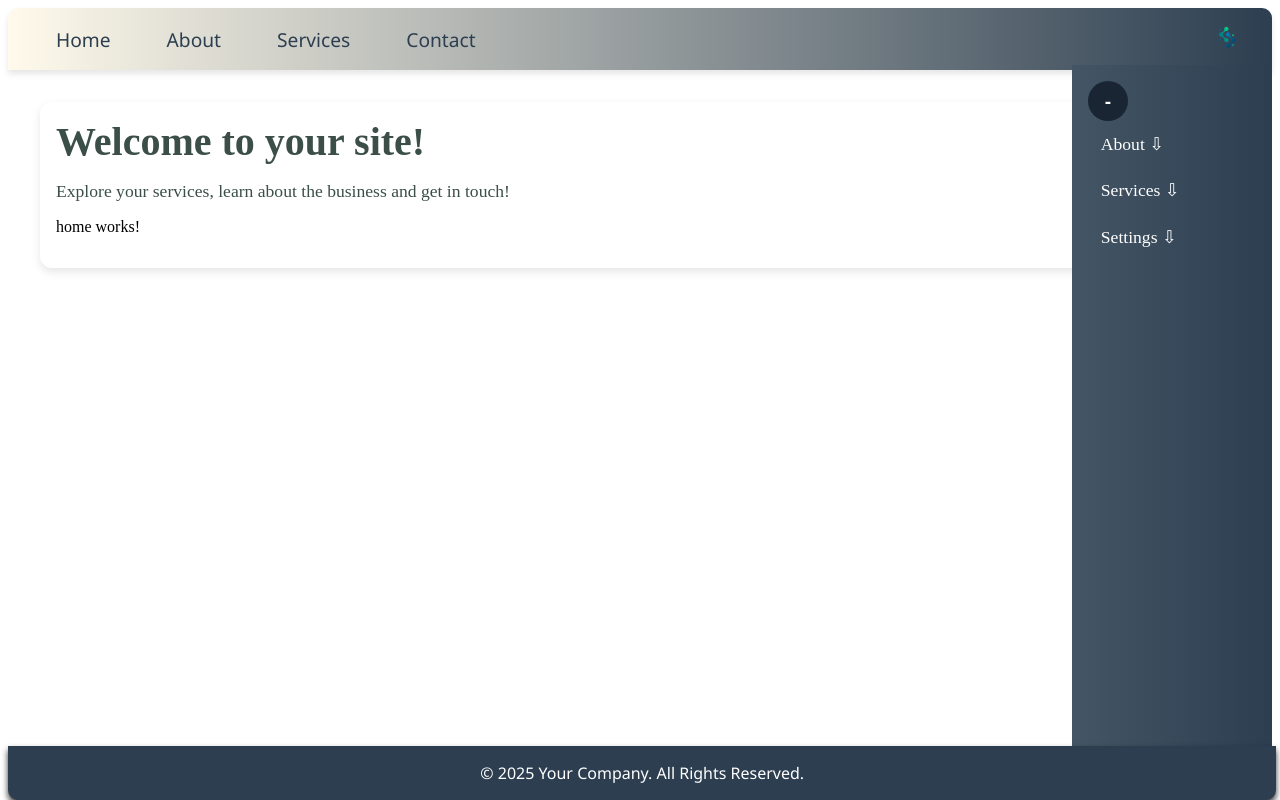
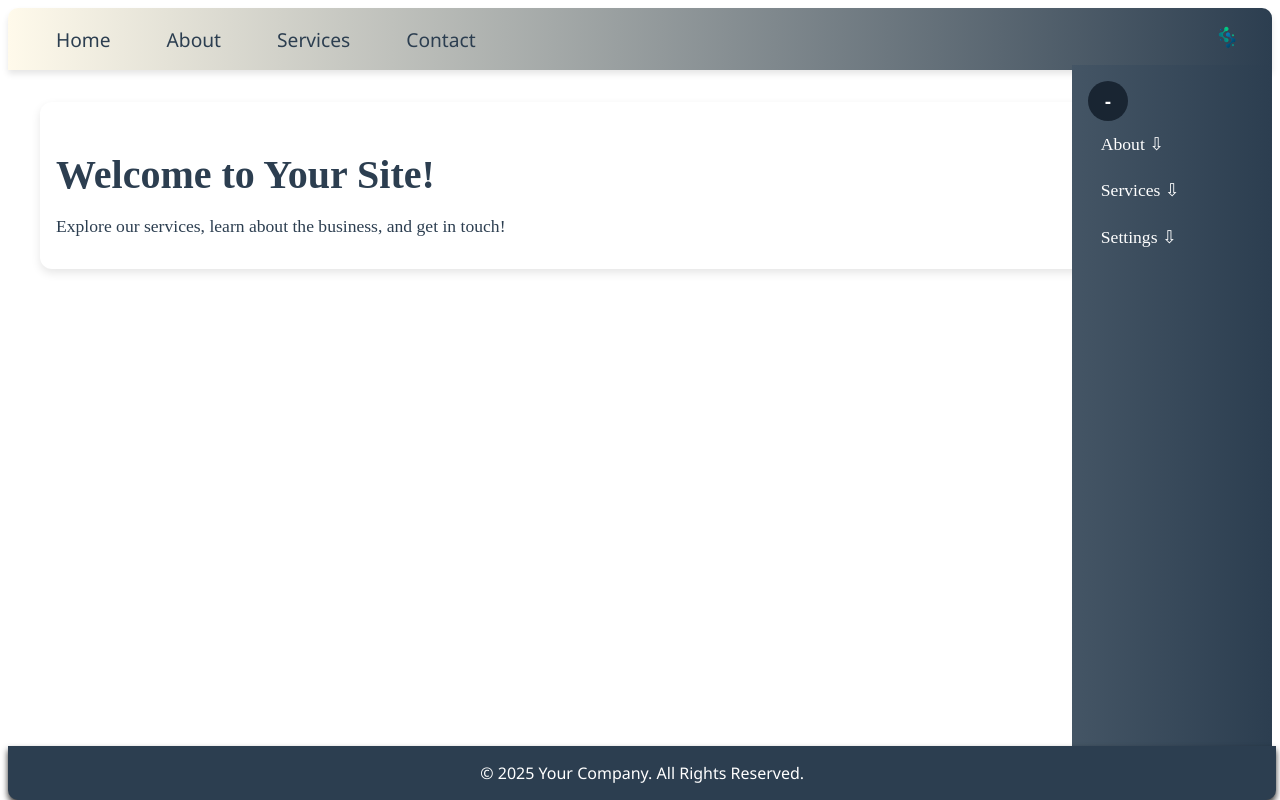
Before and after one commit to MaritaThuriAnna/responsive-site-angular, an Angular app: page / in a window 1280 px wide. Built offline with nearby package versions, Linux system fonts and the light colour scheme.

Commit message:
pages dummy content

```diff
--- a/src/app/app.component.html
+++ b/src/app/app.component.html
@@ -3,8 +3,8 @@
 
 <main>
   <section class="landing-content">
-    <h1>Welcome to your site!</h1>
-    <p>Explore your services, learn about the business and get in touch!</p>
+    <!-- <h1>Welcome to your site!</h1>
+    <p>Explore your services, learn about the business and get in touch!</p> -->
     <router-outlet></router-outlet>
   </section>
 </main>
--- /dev/null
+++ b/src/app/content.service.ts
@@ -0,0 +1,30 @@
+import { Injectable } from '@angular/core';
+
+@Injectable({
+  providedIn: 'root'
+})
+export class ContentService {
+
+  private pagesContent: { [key: string]: { title: string; content: string } } = {
+    home: {
+      title: 'Welcome to Your Site!',
+      content: 'Explore our services, learn about the business, and get in touch!',
+    },
+    about: {
+      title: 'About Us',
+      content: 'We are a company dedicated to providing the best services to our customers.',
+    },
+    services: {
+      title: 'Our Services',
+      content: 'We offer a range of professional services to meet your needs.',
+    },
+    contact: {
+      title: 'Contact Us',
+      content: 'Reach out to us for inquiries, support, or collaboration opportunities.',
+    },
+  };
+
+  getPageContent(page: string) {
+    return this.pagesContent[page] || { title: 'Page Not Found', content: 'Content not available.' };
+  }
+}
--- a/src/app/pages/about/about.component.html
+++ b/src/app/pages/about/about.component.html
@@ -1 +1,2 @@
-<p>about works!</p>
+<h1>{{ title }}</h1>
+<p>{{ content }}</p>
--- a/src/app/pages/about/about.component.ts
+++ b/src/app/pages/about/about.component.ts
@@ -1,12 +1,22 @@
-import { Component } from '@angular/core';
+import { Component, inject } from '@angular/core';
+import { ContentService } from '../../content.service';
 
 @Component({
   selector: 'app-about',
   standalone: true,
   imports: [],
   templateUrl: './about.component.html',
-  styleUrl: './about.component.css'
+  styleUrl: '../home/home.component.css'
 })
 export class AboutComponent {
+  title: string = '';
+  content: string = '';
 
+  private contentService = inject(ContentService);
+
+  ngOnInit() {
+    const pageData = this.contentService.getPageContent('about');
+    this.title = pageData.title;
+    this.content = pageData.content;
+  }
 }
--- a/src/app/pages/contact/contact.component.html
+++ b/src/app/pages/contact/contact.component.html
@@ -1 +1,2 @@
-<p>contact works!</p>
+<h1>{{ title }}</h1>
+<p>{{ content }}</p>
--- a/src/app/pages/contact/contact.component.ts
+++ b/src/app/pages/contact/contact.component.ts
@@ -1,12 +1,22 @@
-import { Component } from '@angular/core';
+import { Component, inject } from '@angular/core';
+import { ContentService } from '../../content.service';
 
 @Component({
   selector: 'app-contact',
   standalone: true,
   imports: [],
   templateUrl: './contact.component.html',
-  styleUrl: './contact.component.css'
+  styleUrl: '../home/home.component.css'
 })
 export class ContactComponent {
+  title: string = '';
+  content: string = '';
 
+  private contentService = inject(ContentService);
+
+  ngOnInit() {
+    const pageData = this.contentService.getPageContent('contact');
+    this.title = pageData.title;
+    this.content = pageData.content;
+  }
 }
--- a/src/app/pages/home/home.component.css
+++ b/src/app/pages/home/home.component.css
@@ -0,0 +1,15 @@
+h1, h2, h3{
+    font-weight: 600;
+    margin-bottom: 1rem;
+}
+
+h1{
+    font-size: 2.5rem;
+    color: #2c3e50;
+}
+
+p{
+    margin-bottom: 1rem;
+    font-size: 1.1rem;
+    color: #2c3e50;
+}
--- a/src/app/pages/home/home.component.html
+++ b/src/app/pages/home/home.component.html
@@ -1 +1,2 @@
-<p>home works!</p>
+<h1>{{ title }}</h1>
+<p>{{ content }}</p>
--- a/src/app/pages/home/home.component.ts
+++ b/src/app/pages/home/home.component.ts
@@ -1,4 +1,5 @@
-import { Component } from '@angular/core';
+import { Component, inject } from '@angular/core';
+import { ContentService } from '../../content.service';
 
 @Component({
   selector: 'app-home',
@@ -8,5 +9,14 @@ import { Component } from '@angular/core';
   styleUrl: './home.component.css'
 })
 export class HomeComponent {
+  title: string = '';
+  content: string = '';
 
+  private contentService = inject(ContentService);
+
+  ngOnInit() {
+    const pageData = this.contentService.getPageContent('home');
+    this.title = pageData.title;
+    this.content = pageData.content;
+  }
 }
--- a/src/app/pages/services/services.component.html
+++ b/src/app/pages/services/services.component.html
@@ -1 +1,2 @@
-<p>services works!</p>
+<h1>{{ title }}</h1>
+<p>{{ content }}</p>
--- a/src/app/pages/services/services.component.ts
+++ b/src/app/pages/services/services.component.ts
@@ -1,12 +1,22 @@
-import { Component } from '@angular/core';
+import { Component, inject } from '@angular/core';
+import { ContentService } from '../../content.service';
 
 @Component({
   selector: 'app-services',
   standalone: true,
   imports: [],
   templateUrl: './services.component.html',
-  styleUrl: './services.component.css'
+  styleUrl: '../home/home.component.css'
 })
 export class ServicesComponent {
+  title: string = '';
+  content: string = '';
 
+  private contentService = inject(ContentService);
+
+  ngOnInit() {
+    const pageData = this.contentService.getPageContent('services');
+    this.title = pageData.title;
+    this.content = pageData.content;
+  }
 }
```
